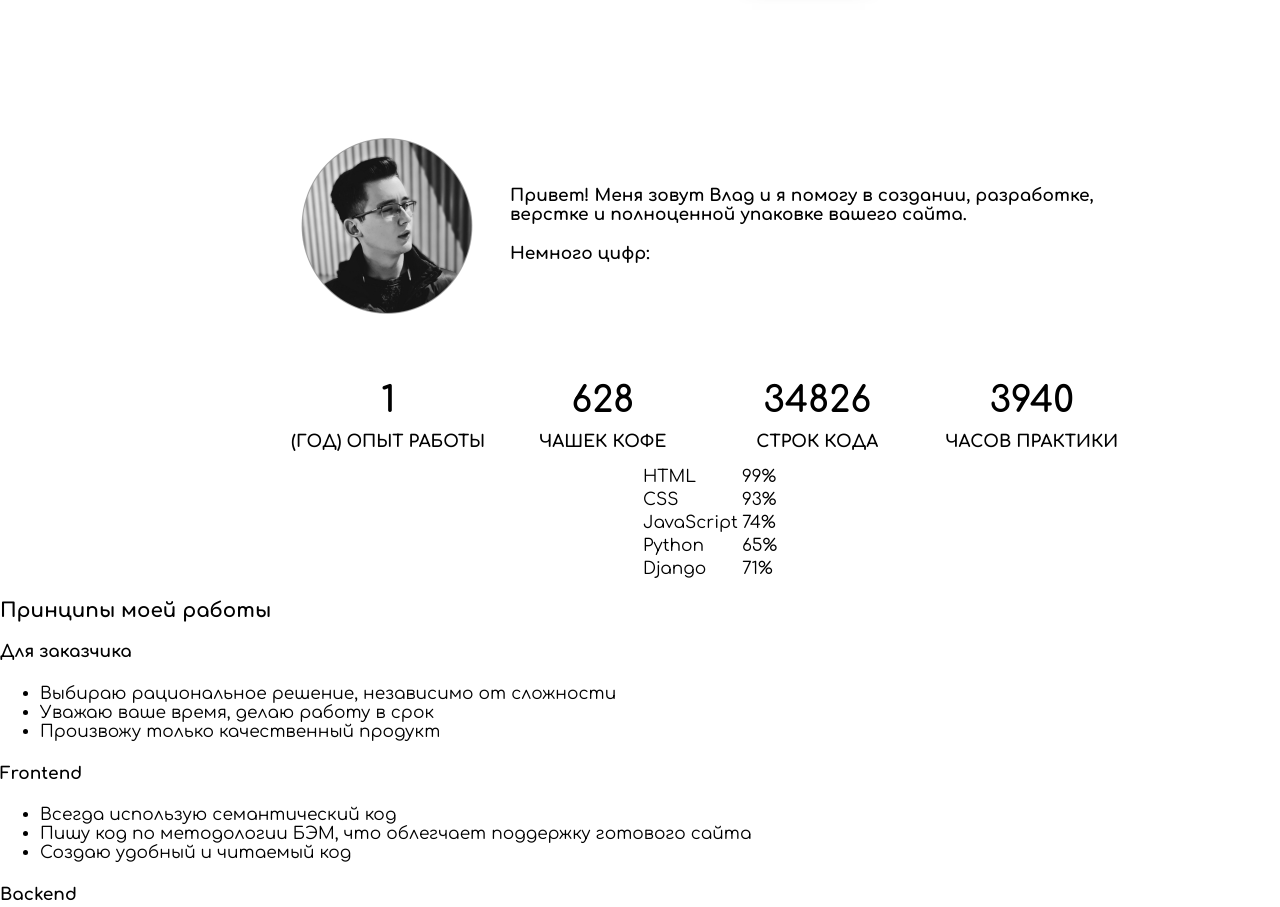
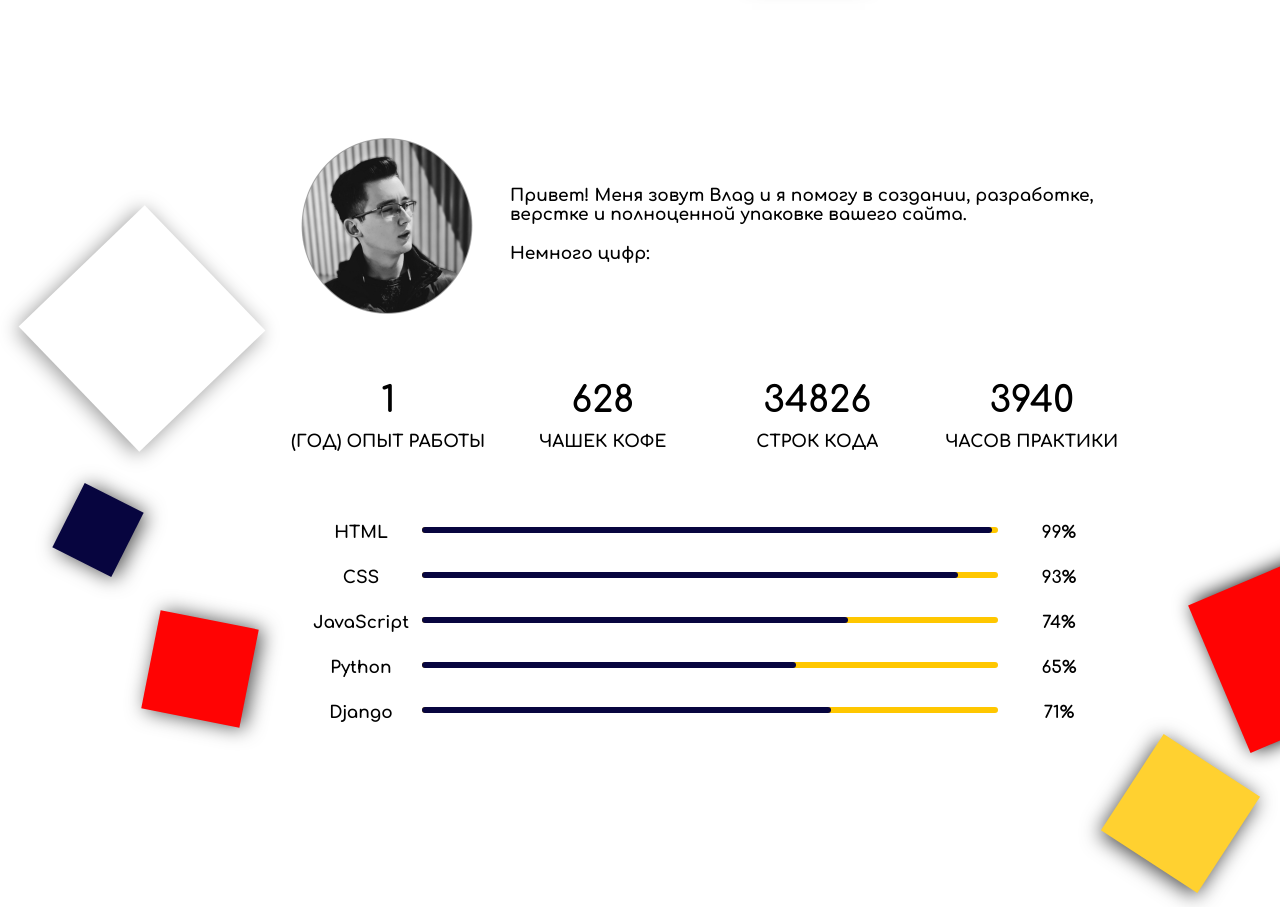
Before and after one commit to Umorph/fullstack-website, a website: page #src/index.html in a window 1280 px wide. Shown: the part 980-1887 px from the top of the page. Drawn offline with nearby package versions, Linux system fonts and the light colour scheme; files that its build step writes are made by us from their sources; files whose address does not match are found by name; a web font is replaced by a local one.

Commit message:
Добавляет стилизацию блока со статистикой

```diff
--- a/#src/index.html
+++ b/#src/index.html
@@ -44,19 +44,19 @@
             <table class="description__table-stack">
                 <caption class="visually-hidden">Технологии и уровень владения:</caption>
                 <tr>
-                    <td>HTML</td><td>99%</td>
+                    <td>HTML</td><td class="table-stack__progress js-progress-html">&nbsp;</td><td>99%</td>
                 </tr>
                 <tr>
-                    <td>CSS</td><td>93%</td>
+                    <td>CSS</td><td class="table-stack__progress js-progress-css">&nbsp;</td><td>93%</td>
                 </tr>
                 <tr>
-                    <td>JavaScript</td><td>74%</td>
+                    <td>JavaScript</td><td class="table-stack__progress js-progress-js">&nbsp;</td><td>74%</td>
                 </tr>
                 <tr>
-                    <td>Python</td><td>65%</td>
+                    <td>Python</td><td class="table-stack__progress js-progress-python">&nbsp;</td><td>65%</td>
                 </tr>
                 <tr>
-                    <td>Django</td><td>71%</td>
+                    <td>Django</td><td class="table-stack__progress js-progress-django">&nbsp;</td><td>71%</td>
                 </tr>
             </table>
         </section>
--- a/#src/scss/description.scss
+++ b/#src/scss/description.scss
@@ -1,10 +1,13 @@
 .description {
     @include container;
+    position: relative;
+
     display: flex;
     flex-direction: column;
     align-items: center;
     margin-top: 150px;
     padding: 0;
+    min-height: 766px;
 }
 
 .description__profile-wrapper {
@@ -71,3 +74,159 @@
         text-align: center;
     }
 }
+
+.description__table-stack {
+    margin: 0;
+    margin-top: 60px;
+    padding: 0;
+    width: 820px;
+
+    font-size: 17px;
+    font-weight: 700;
+
+    border-collapse: collapse;
+    td {
+        position: relative;
+        padding-bottom: 25px;
+    }
+    td:first-child {
+        width: 120px;
+
+        text-align: center;
+    }
+    td:nth-child(3) {
+        width: 120px;
+
+        text-align: center;
+    }
+}
+
+.table-stack__progress::before {
+    content: "";
+
+    position: absolute;
+    top: 5px;
+    left: 0;
+
+    display: block;
+    width: 100%;
+    height: 6px;
+
+    border-radius: 4px;
+    background: $yellow-bright;
+}
+
+.table-stack__progress::after {
+    content: "";
+
+    position: absolute;
+    top: 5px;
+    left: 0;
+
+    display: block;
+    width: 1%;
+    height: 6px;
+
+    border-radius: 4px;
+    background: $blue;
+}
+
+.js-progress-html::after {
+    width: 99%;
+}
+
+.js-progress-css::after {
+    width: 93%;
+}
+
+.js-progress-js::after {
+    width: 74%;
+}
+
+.js-progress-python::after {
+    width: 65%;
+}
+
+.js-progress-django::after {
+    width: 71%;
+}
+
+.description::before {
+    content: "";
+
+    position: absolute;
+    top: 115px;
+    left: 55px;
+
+    display: block;
+    width: 174px;
+    height: 175px;
+
+    background-color: $white;
+    box-shadow: 0px 4px 20px rgba(0, 0, 0, 0.4);
+    transform: rotate(46.09deg);
+}
+
+.description::after {
+    content: "";
+
+    position: absolute;
+    top: 371px;
+    left: 62px;
+
+    display: block;
+    width: 72px;
+    height: 66px;
+
+    background-color: $blue;
+    box-shadow: 0px 4px 20px rgba(0, 0, 0, 0.7);
+    transform: rotate(-63.27deg);
+}
+
+.description__profile-wrapper::before {
+    content: "";
+
+    position: absolute;
+    top: 493px;
+    left: 150px;
+
+    display: block;
+    width: 100px;
+    height: 100px;
+
+    background-color: $red;
+    box-shadow: 0px 4px 20px rgba(0, 0, 0, 0.7);
+    transform: rotate(-78.82deg);
+}
+
+.description__profile-wrapper::after {
+    content: "";
+
+    position: absolute;
+    top: 442px;
+    right: 47px;
+
+    display: block;
+    width: 160px;
+    height: 160px;
+
+    background-color: $red;
+    box-shadow: 0px 4px 20px #000000;
+    transform: rotate(-112.97deg);
+}
+
+.description__table-statistic::before {
+    content: "";
+
+    position: absolute;
+    top: 630px;
+    right: 182px;
+
+    display: block;
+    width: 115px;
+    height: 115px;
+
+    background-color: $yellow;
+    box-shadow: 0px 4px 20px rgba(0, 0, 0, 0.7);
+    transform: rotate(33.06deg);
+}
--- a/#src/scss/variables.scss
+++ b/#src/scss/variables.scss
@@ -3,3 +3,4 @@ $white: #ffffff;
 $red: #ff0303;
 $blue: #07053f;
 $yellow: #ffd130;
+$yellow-bright: #FFC700;
```
Also changed, not shown: dist/css/style.css, dist/css/style.min.css, dist/index.html.
